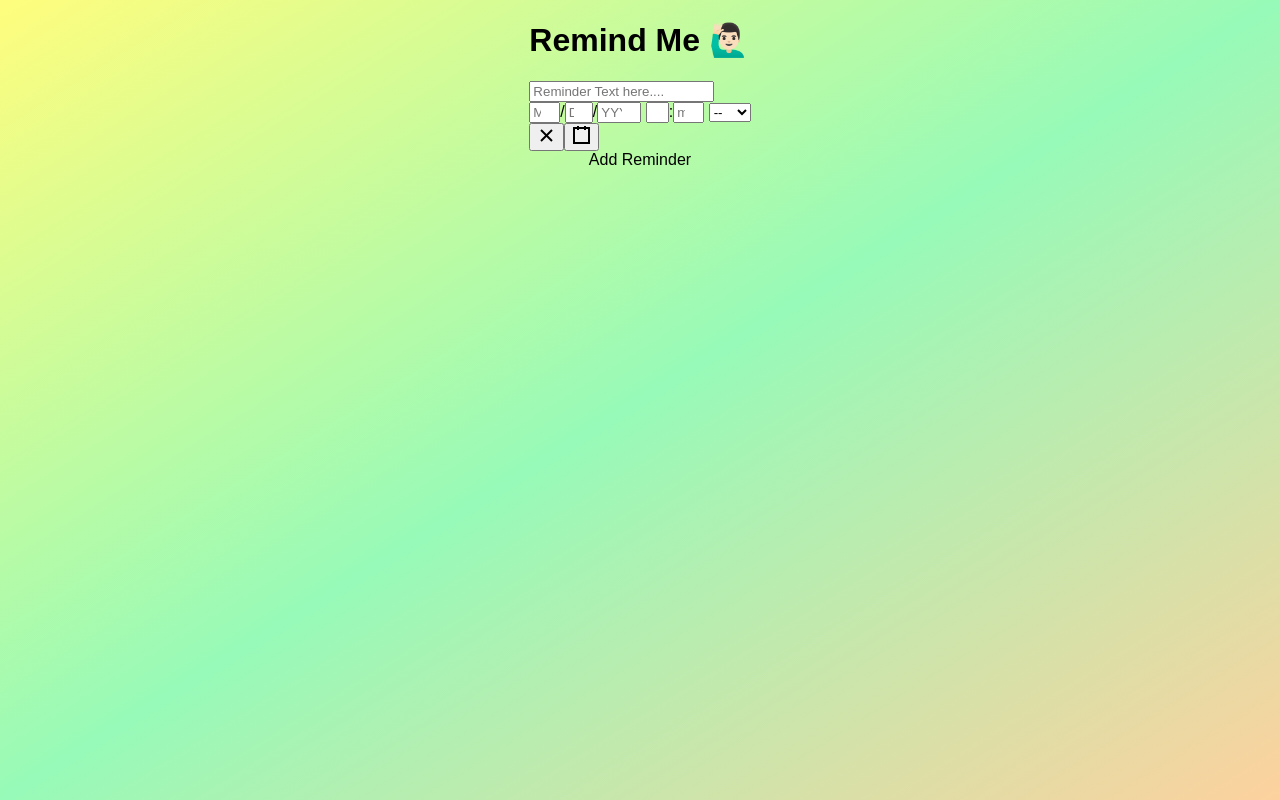
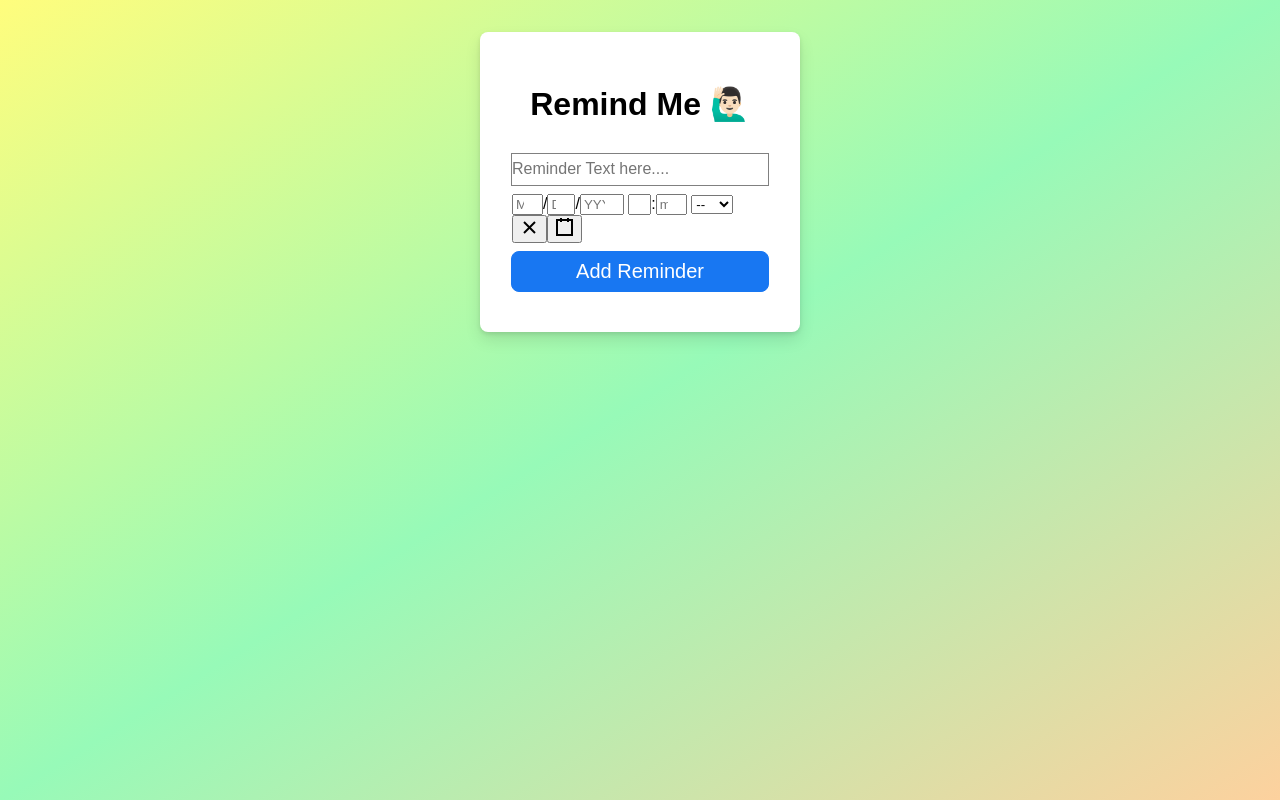
Before and after one commit to UV26320/WhatsApp-Msg-Reminder, a React (Create React App) app in the folder client/: page / in a window 1280 px wide. Built offline with nearby package versions, Linux system fonts and the light colour scheme.

Commit message:
App.js updated

```diff
--- a/client/src/App.css
+++ b/client/src/App.css
@@ -1,4 +1,4 @@
-.App {
+.App{
   display: flex;
   width: 100vw;
   height: 100vh;
@@ -7,7 +7,7 @@
   font-family: Arial, sans-serif;
 }
 
-.homepage {
+.homepage{
   min-width: 100%;
   min-height: 100%;
   background: inherit;
@@ -18,7 +18,7 @@
 
 }
 
-.homepage_header {
+.homepage_Header{
   margin: 2rem;
   padding: 2rem;
   display: flex;
@@ -33,7 +33,7 @@
   position: relative
 }
 
-.homepage_header > .button {
+.homepage_Header > .button {
   background: #1877f2;
   border: 1px solid #1877f2;
   color: #fff;
@@ -47,7 +47,7 @@
   cursor: pointer;
 }
 
-.homepage_header > input{
+.homepage_Header > input{
   border: 1px solid grey;
   outline: none;
   color: #1d2129;
@@ -57,10 +57,13 @@
   font-size: 1rem;
 }
 
-.react-datetime-picker  {
+.react-datetime-picker{
   width: 100% !important;
 }
 
+/* .react-datetime-picker__wrapper{
+  width:100% !important; ;
+} */
 
 .homepage_body {
   width: 100%;
--- a/client/src/App.js
+++ b/client/src/App.js
@@ -7,9 +7,7 @@ function App() {
   const [reminderMsg, setReminderMsg] = useState("");
   const [remindAt, setRemindAt] = useState("");
 
-  const addReminder = () => {
-
-  }
+  const addReminder = () => {};
 
   return (
     <div className="App">
@@ -32,9 +30,9 @@ function App() {
             monthPlaceholder="MM"
             yearPlaceholder="YYYY"
           />
-        </div>
-        <div className="button" onClick={addReminder}>
-          Add Reminder
+          <div className="button" onClick={addReminder}>
+            Add Reminder
+          </div>
         </div>
       </div>
     </div>
```
